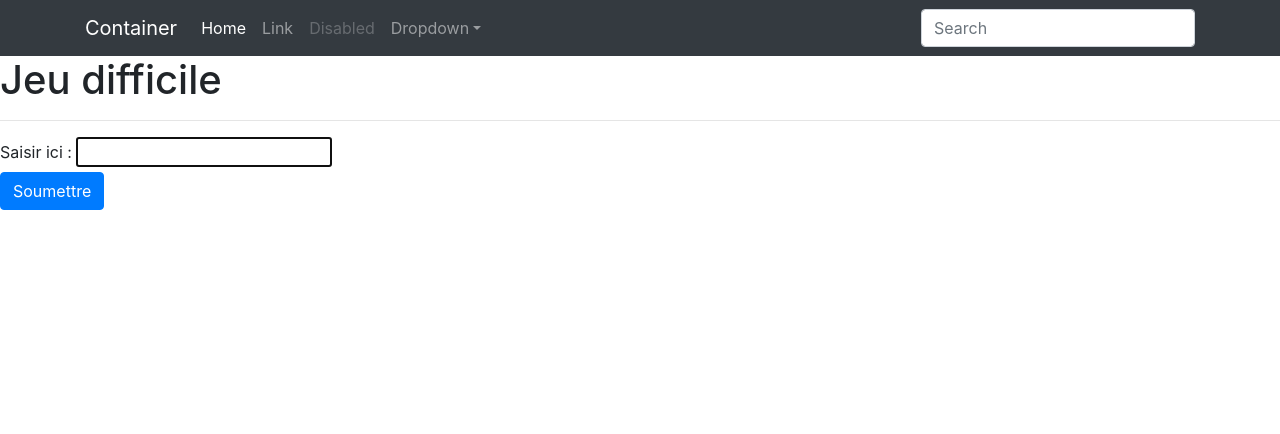
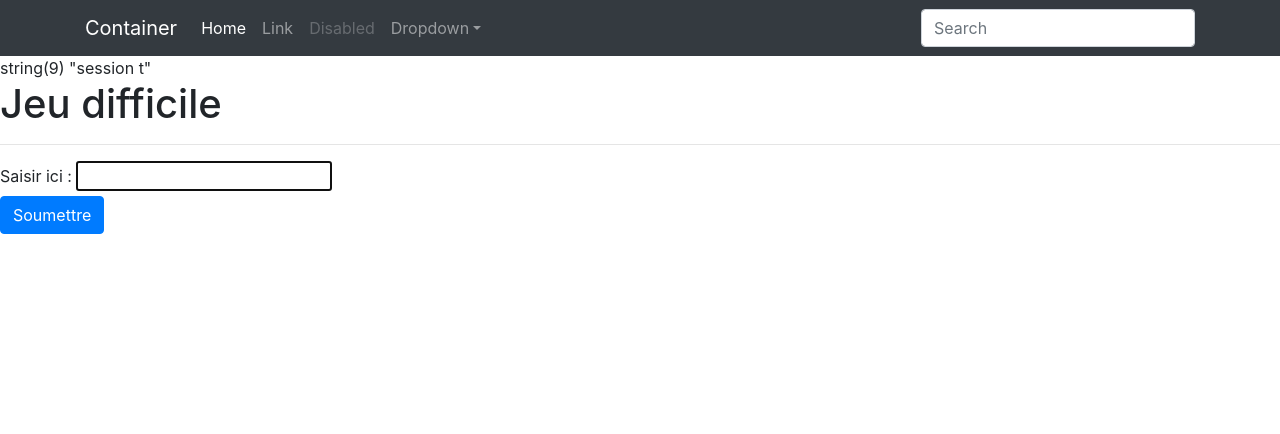
Before and after one commit to jeromeformation-restitution/dailymeeting_1semaine, a PHP site: page /alea-game/formulaire_game.php in a window 1280 px wide. Shown: the top 434 px of the page. Run offline with PHP 8.4, Linux system fonts and the light colour scheme.

Commit message:
sessionstart

```diff
--- a/public/alea-game/recup_info.php
+++ b/public/alea-game/recup_info.php
@@ -1,7 +1,12 @@
 <?php
+session_start();
 require ('functions_game.php');
 
-$alealetter = createLetter();
+
+if (!isset($_SESSION['letter'])){
+    $_SESSION['letter'] = createLetter();
+}
+var_dump("session " . $_SESSION['letter']);
 
 if ($_SERVER ['REQUEST_METHOD'] === 'POST') {
     if (!array_key_exists('lettre', $_POST)) {
@@ -9,7 +14,7 @@ if ($_SERVER ['REQUEST_METHOD'] === 'POST') {
        // echo createLetter ();
     }elseif ($_POST['lettre'] === ''){
         var_dump("Veuillez entrer un caractère");
-    }elseif ($_POST['lettre'] === $alealetter){
+    }elseif ($_POST['lettre'] === $_SESSION['letter']){
         var_dump("Bravo !");
     }else {
         var_dump("retry !");
```
